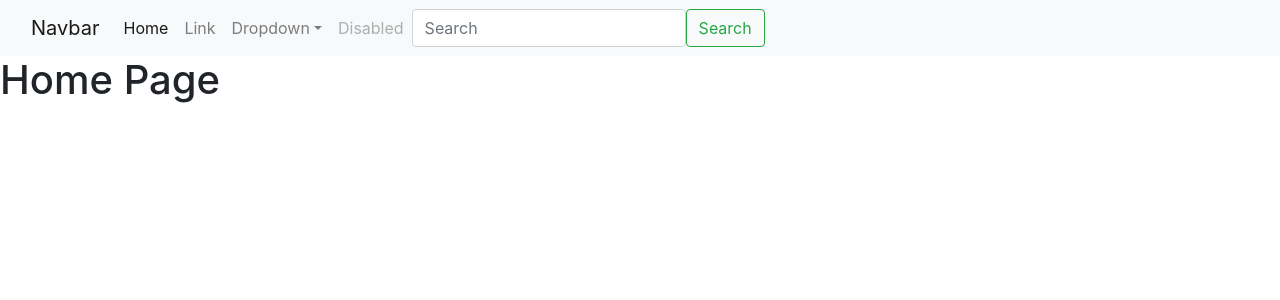
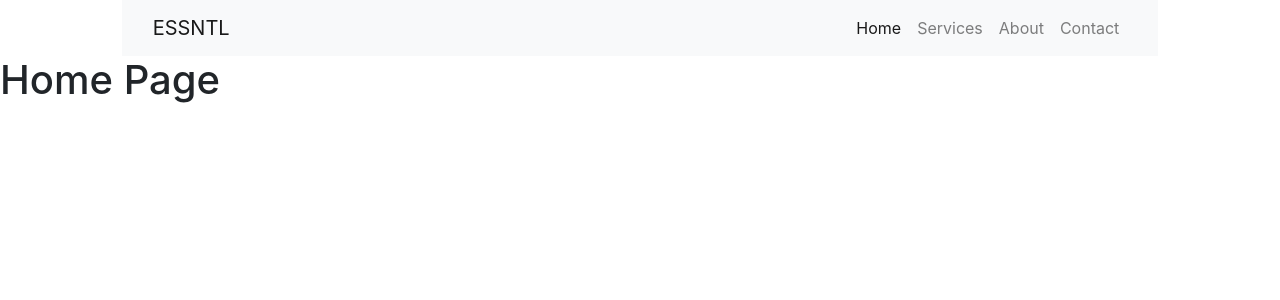
Before and after one commit to maurya512/reponsive-webdesign, a React (Create React App) app: page / in a window 1280 px wide. Shown: the top 300 px of the page. Built offline with nearby package versions, Linux system fonts and the light colour scheme.

Commit message:
cleaned the navbar and assigned dummy links to each of the page

```diff
--- a/src/Navbar.js
+++ b/src/Navbar.js
@@ -1,44 +1,43 @@
 import React from 'react'
+import { NavLink } from 'react-router-dom';
 
 function Navbar() {
   return (
     <>
+      {/* fixated the col display to 10 to ensure they stay in the center of the screen */}
+      <div className='container-fluid nav_bg'>
+        <div className='row'>
+          <div className='col-10 mx-auto'>
             <nav className="navbar navbar-expand-lg navbar-light bg-light">
               <div className="container-fluid">
-    <a className="navbar-brand" href="#">Navbar</a>
+                <NavLink className="navbar-brand" to="/">ESSNTL</NavLink>
                 <button className="navbar-toggler" type="button" data-bs-toggle="collapse" data-bs-target="#navbarSupportedContent" aria-controls="navbarSupportedContent" aria-expanded="false" aria-label="Toggle navigation">
                   <span className="navbar-toggler-icon"></span>
                 </button>
                 <div className="collapse navbar-collapse" id="navbarSupportedContent">
-      <ul className="navbar-nav me-auto mb-2 mb-lg-0">
+                  {/* spaces out the navbar items to the right */}
+                  <ul className="navbar-nav ml-auto mb-2 mb-lg-0">
+
+                    {/* Links to various components */}
                     <li className="nav-item">
-          <a className="nav-link active" aria-current="page" href="#">Home</a>
+                      <NavLink className="nav-link active" aria-current="page" to="/">Home</NavLink>
                     </li>
                     <li className="nav-item">
-          <a className="nav-link" href="#">Link</a>
-        </li>
-        <li className="nav-item dropdown">
-          <a className="nav-link dropdown-toggle" href="#" id="navbarDropdown" role="button" data-bs-toggle="dropdown" aria-expanded="false">
-            Dropdown
-          </a>
-          <ul className="dropdown-menu" aria-labelledby="navbarDropdown">
-            <li><a className="dropdown-item" href="#">Action</a></li>
-            <li><a className="dropdown-item" href="#">Another action</a></li>
-            <li><hr className="dropdown-divider" /></li>
-            <li><a className="dropdown-item" href="#">Something else here</a></li>
-          </ul>
+                      <NavLink className="nav-link" to="/services">Services</NavLink>
                     </li>
                     <li className="nav-item">
-          <a className="nav-link disabled" href="#" tabindex="-1" aria-disabled="true">Disabled</a>
+                      <NavLink className="nav-link" to="/about">About</NavLink>
+                    </li>
+                    <li className="nav-item">
+                      <NavLink className="nav-link" to="/contact">Contact</NavLink>
                     </li>
                   </ul>
-      <form className="d-flex">
-        <input className="form-control me-2" type="search" placeholder="Search" aria-label="Search" />
-        <button className="btn btn-outline-success" type="submit">Search</button>
-      </form>
                 </div>
               </div>
             </nav>
+          </div>
+        </div>
+      </div>
     </>
   )
 }
```
Lines whose indentation alone changed are shown as unchanged.
